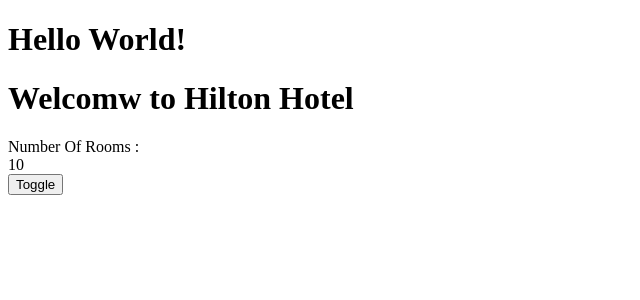
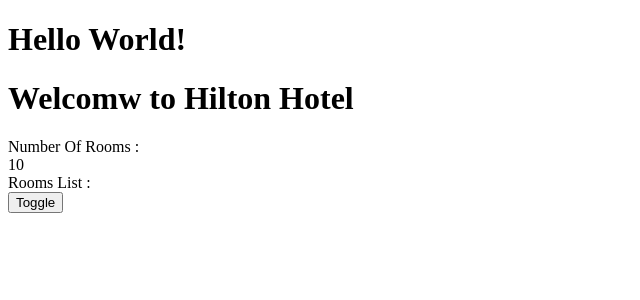
Before and after one commit to lalitsiraswa/angular-course-great-learning, an Angular app: page / in a window 1280 px wide. Shown: the top 300 px of the page, without its empty margins (0-640 px from the left). Built offline with nearby package versions, Linux system fonts and the light colour scheme.

Commit message:
Added Room Interface

```diff
--- a/src/app/rooms/rooms.component.html
+++ b/src/app/rooms/rooms.component.html
@@ -3,4 +3,7 @@
     Number Of Rooms :
     <div [innerText]="numberOfRooms"></div> <!-- Property Binding -->
 </div>
+<div>
+    Rooms List :
+</div>
 <button (click)="toggle()">Toggle</button> <!-- Event Binding -->
--- a/src/app/rooms/rooms.component.ts
+++ b/src/app/rooms/rooms.component.ts
@@ -1,4 +1,5 @@
 import { Component, OnInit } from '@angular/core';
+import { Room } from './rooms';
 
 @Component({
   selector: 'hinv-rooms',
@@ -6,10 +7,14 @@
   styleUrls: ['./rooms.component.scss']
 })
 export class RoomsComponent {
-
   hotelName: string = "Hilton Hotel";
   numberOfRooms: number = 10;
   hideRooms: boolean = false;
+  rooms: Room = {
+    totalRooms: 20,
+    availableRooms: 10,
+    bookedRooms: 5
+  }
   toggle(): void {
     this.hideRooms = !this.hideRooms;
   }
--- /dev/null
+++ b/src/app/rooms/rooms.ts
@@ -0,0 +1,5 @@
+export interface Room {
+    totalRooms: number;
+    availableRooms: number;
+    bookedRooms: number;
+}
```
